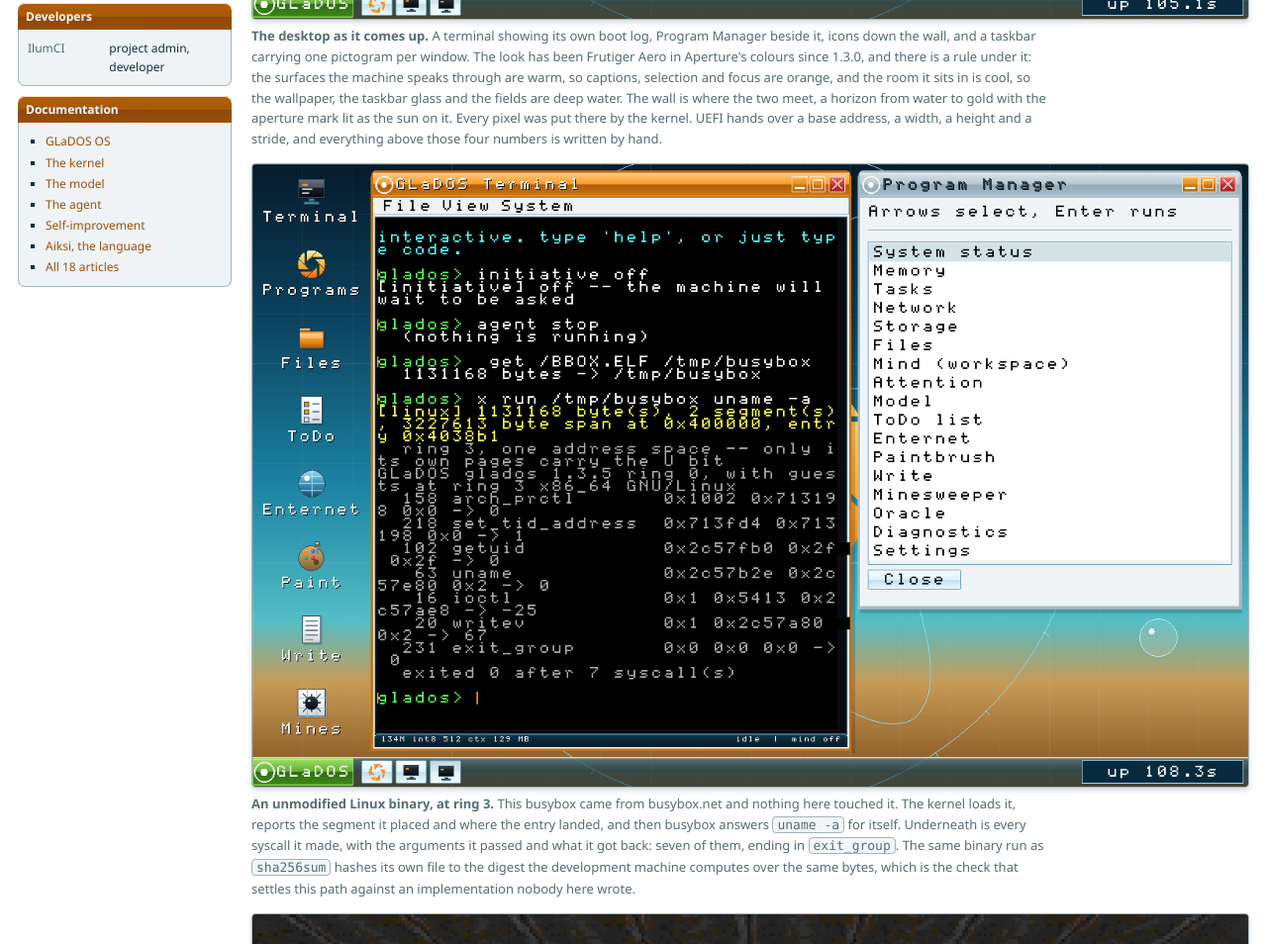
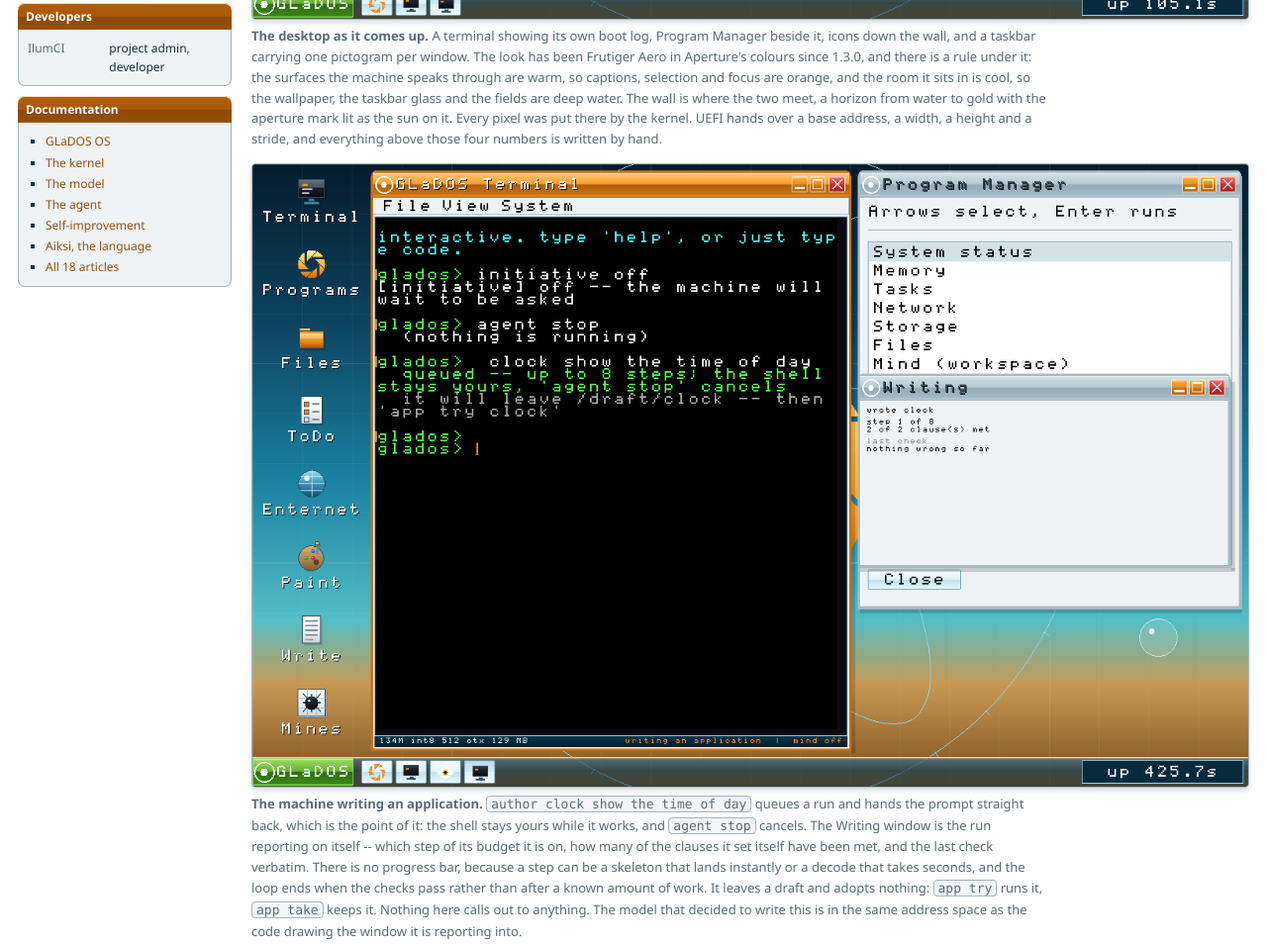
Before and after one commit to IlumCI/GLaDOS, a plain HTML site: page docs/screenshots/index.html in a window 1280 px wide. Shown: the part 912-1866 px from the top of the page at 99% size. Drawn offline with Linux system fonts and the light colour scheme.

Commit message:
site: a picture of the machine writing an application
The gallery had five shots and none of them showed the model doing
anything, which for a project whose whole claim is a language model in
kernel space is the wrong five. This is `author clock show the time of
day`: the command queues and hands the prompt straight back, and the
Writing window reports the run against itself.

It is second in the order rather than last. The page runs from what the
machine looks like, through what it can be made to run, to what it does on
its own, and the thing nothing else does should not be at the bottom.

Taken after the commit before this one, and not before it: the first
attempt photographed the overlapping-text bug, and a screenshot of a
rendering defect on a page arguing the system is carefully made would have
been the worst of both.

```diff
--- a/docs/screenshots/index.html
+++ b/docs/screenshots/index.html
@@ -60,6 +60,7 @@
 <h1>GLaDOS OS screenshots</h1>
 <p>Taken from the running system under QEMU, through the emulator's monitor, so each one is the framebuffer's exact contents at 1280x800. All five are from 1.3.5.</p>
 <div class="shot"><img src="../img/desktop.png" alt="The GLaDOS desktop: a teal-to-gold horizon wallpaper with the aperture mark lit as the sun, a terminal window and a Program Manager window with orange glass title bars, an icon column down the left and a taskbar along the bottom" width="1280" height="800" loading="lazy" decoding="async"><div class="cap"><b>The desktop as it comes up.</b> A terminal showing its own boot log, Program Manager beside it, icons down the wall, and a taskbar carrying one pictogram per window. The look has been Frutiger Aero in Aperture's colours since 1.3.0, and there is a rule under it: the surfaces the machine speaks through are warm, so captions, selection and focus are orange, and the room it sits in is cool, so the wallpaper, the taskbar glass and the fields are deep water. The wall is where the two meet, a horizon from water to gold with the aperture mark lit as the sun on it. Every pixel was put there by the kernel. UEFI hands over a base address, a width, a height and a stride, and everything above those four numbers is written by hand.</div></div>
+<div class="shot"><img src="../img/author.png" alt="The GLaDOS desktop with a terminal and a small Writing window reporting the progress of an application the machine is writing for itself: step 1 of 8, 2 of 2 clauses met, nothing wrong so far" width="1280" height="800" loading="lazy" decoding="async"><div class="cap"><b>The machine writing an application.</b> <code>author clock show the time of day</code> queues a run and hands the prompt straight back, which is the point of it: the shell stays yours while it works, and <code>agent stop</code> cancels. The Writing window is the run reporting on itself -- which step of its budget it is on, how many of the clauses it set itself have been met, and the last check verbatim. There is no progress bar, because a step can be a skeleton that lands instantly or a decode that takes seconds, and the loop ends when the checks pass rather than after a known amount of work. It leaves a draft and adopts nothing: <code>app try</code> runs it, <code>app take</code> keeps it. Nothing here calls out to anything. The model that decided to write this is in the same address space as the code drawing the window it is reporting into.</div></div>
 <div class="shot"><img src="../img/linux-busybox.png" alt="A GLaDOS terminal running an unmodified busybox binary, showing the uname output and a trace of the seven syscalls it made" width="1280" height="800" loading="lazy" decoding="async"><div class="cap"><b>An unmodified Linux binary, at ring 3.</b> This busybox came from busybox.net and nothing here touched it. The kernel loads it, reports the segment it placed and where the entry landed, and then busybox answers <code>uname -a</code> for itself. Underneath is every syscall it made, with the arguments it passed and what it got back: seven of them, ending in <code>exit_group</code>. The same binary run as <code>sha256sum</code> hashes its own file to the digest the development machine computes over the same bytes, which is the check that settles this path against an implementation nobody here wrote.</div></div>
 <div class="shot"><img src="../img/doom-freedoom.png" alt="DOOM running full-screen in GLaDOS on FreeDoom's first level, showing textured walls, a lit corridor, a pickup on the floor and the pistol drawn at the bottom of the screen" width="1280" height="800" loading="lazy" decoding="async"><div class="cap"><b>DOOM, on FreeDoom.</b> Not id's data. FreeDoom is freely licensed, and no WAD ships with GLaDOS, because every byte of art here belongs to somebody else. Walls are composed from patches, floors and ceilings go through visplanes, sprites turn to face you, and the light falling off down the corridor is not arithmetic: a texture pixel is a palette index, an index scaled by 0.7 is an unrelated colour, so shading has to be a remap through the WAD's own COLORMAP. This map reports 14 palettes, 280 things to draw, and 13 of its 44 kinds animating. The pistol is placed from the patch's own offsets and from nothing else.</div></div>
 <div class="shot"><img src="../img/sdl2.png" alt="Eight vertical colour bands from green to magenta with a single white diagonal line running corner to corner, drawn by an SDL2 program" width="1280" height="800" loading="lazy" decoding="async"><div class="cap"><b>An SDL2 program, on a machine with no display server.</b> Not much to look at, which is most of the point. The program is ordinary SDL2 and knows nothing about this machine; SDL reports <code>video driver: glados</code>, a display of 1280x800 and a surface with a pitch of 5120 bytes. The diagonal is why the picture is shaped like this. Eight flat bars come out looking perfectly correct under a wrong stride, as long as the stride is a multiple of the bar width, and a line from corner to corner cannot. It runs straight.</div></div>
```
Also changed, not shown: docs/img/author.png (added).
